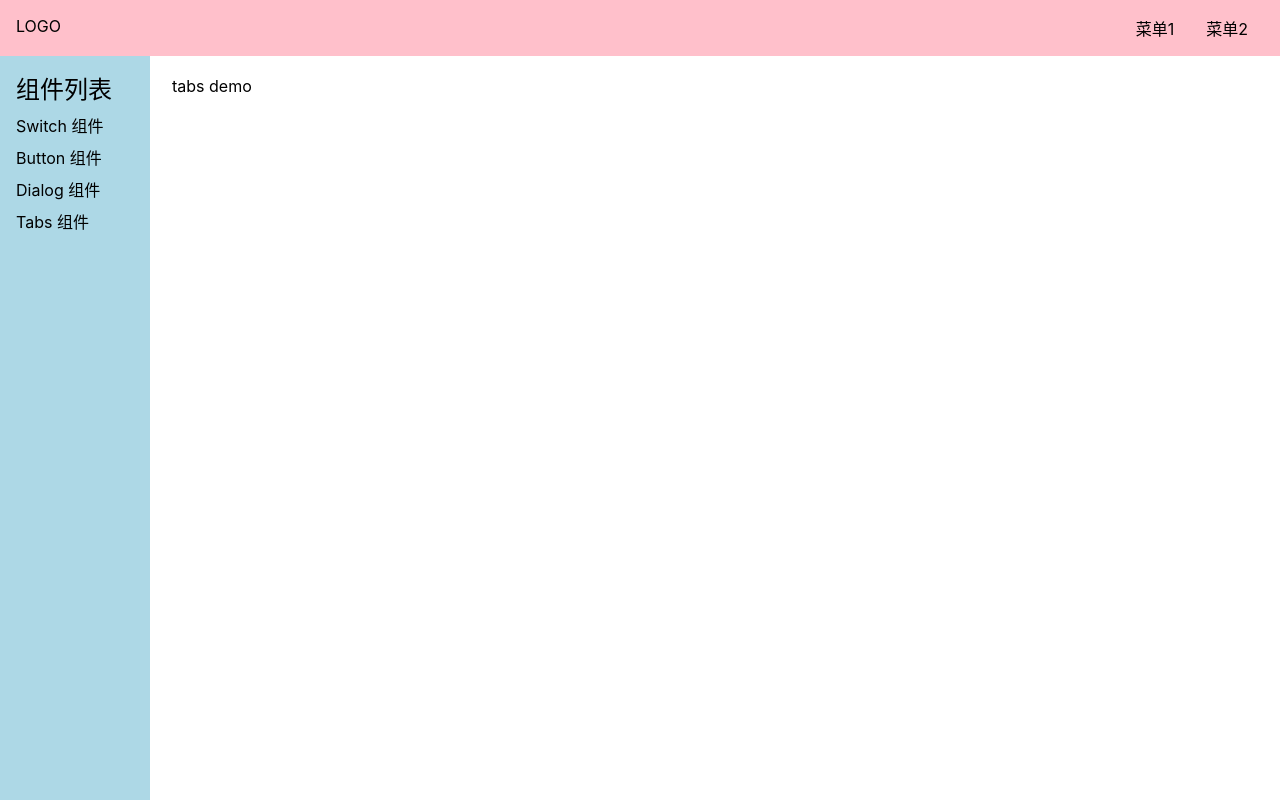
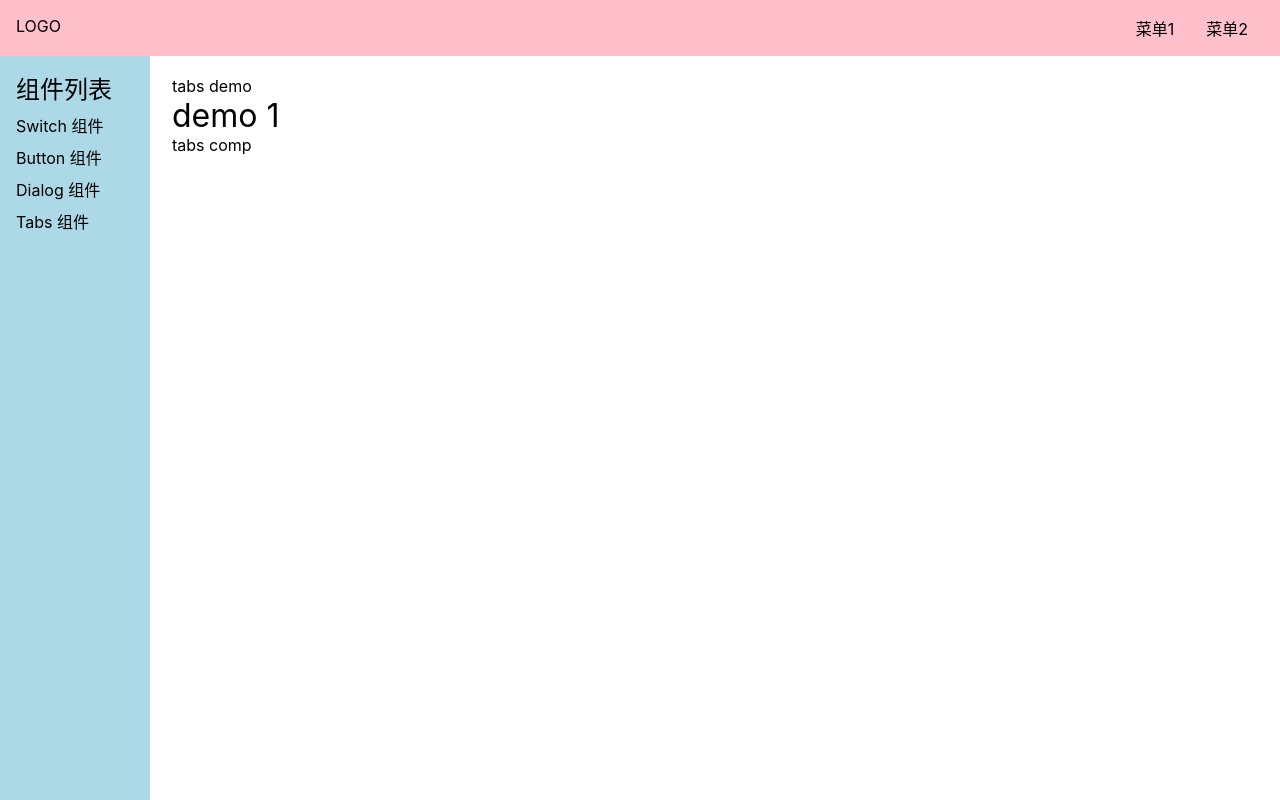
Before and after one commit to huangkairan/vue3-ui, a Vue app: page /#/doc/tabs in a window 1280 px wide. Built offline with nearby package versions, Linux system fonts and the light colour scheme.

Commit message:
Tab init

```diff
--- a/src/components/TabsDemo.vue
+++ b/src/components/TabsDemo.vue
@@ -1,12 +1,22 @@
 <template>
-  <div>
-    tabs demo
-  </div>
+<div>
+  tabs demo
+  <h1>demo 1</h1>
+  <Tabs>
+    <Tab title="导航1">内容1</Tab>
+    <Tab title="导航2">内容2</Tab>
+  </Tabs>
+</div>
 </template>
 
-<script lang='ts'>
+<script lang="ts">
+import Tabs from '../lib/Tabs.vue'
+import Tab from '../lib/Tab.vue'
 export default {
-
+  components: {
+    Tabs,
+    Tab
+  }
 }
 </script>
 
--- /dev/null
+++ b/src/lib/Tab.vue
@@ -0,0 +1,15 @@
+<template>
+<div>
+  tab comp
+</div>
+</template>
+
+<script>
+export default {
+
+}
+</script>
+
+<style>
+
+</style>
--- /dev/null
+++ b/src/lib/Tabs.vue
@@ -0,0 +1,15 @@
+<template>
+<div>
+  tabs comp
+</div>
+</template>
+
+<script>
+export default {
+
+}
+</script>
+
+<style>
+
+</style>
```
